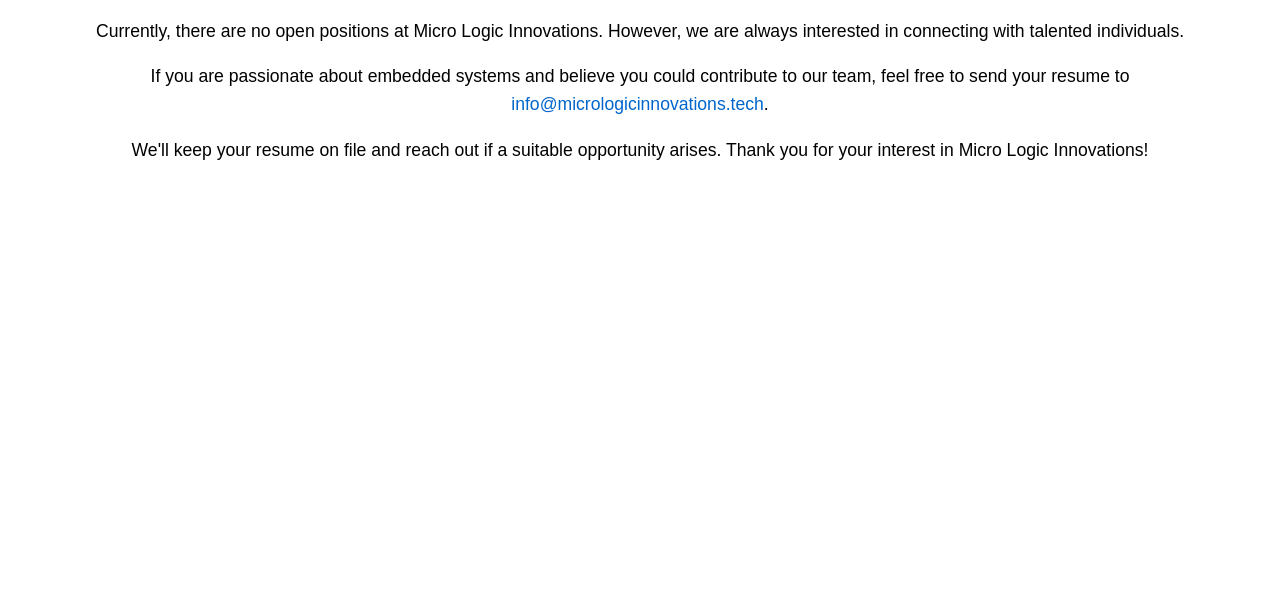
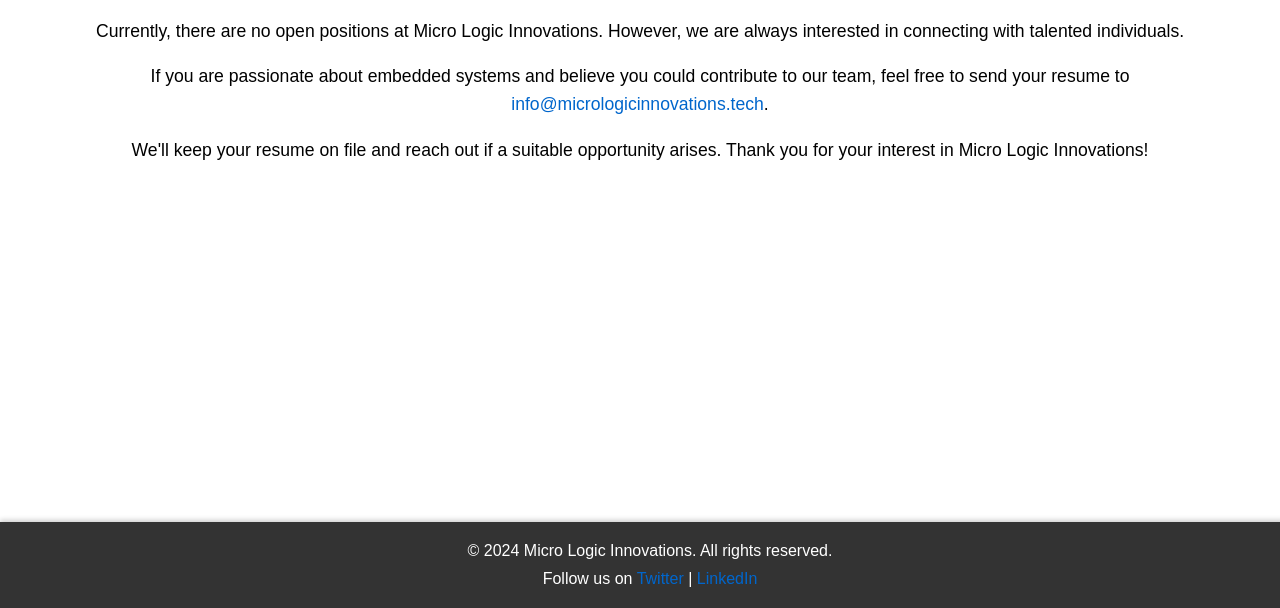
Before and after one commit to MicroLogicInnovationsWebsite/mli, a plain HTML site: page career.html in a window 1280 px wide. Shown: the part 192-800 px from the top of the page. Drawn offline with Linux system fonts and the light colour scheme.

Commit message:
Update career.html

```diff
--- a/career.html
+++ b/career.html
@@ -109,6 +109,31 @@
                 width: 80%;
             }
         }
+
+        /* Footer styles */
+        .footer {
+            background-color: #333;
+            color: white;
+            text-align: center;
+            padding: 10px;
+            position: fixed;
+            bottom: 0;
+            width: 100%;
+            box-shadow: 0 -2px 5px rgba(0, 0, 0, 0.2);
+        }
+
+        .footer p {
+            margin: 10px 0;
+        }
+
+        .footer a {
+            color: #0066cc;
+            text-decoration: none;
+        }
+
+        .footer a:hover {
+            text-decoration: underline;
+        }
     </style>
 </head>
 
@@ -142,6 +167,13 @@
                 interest in Micro Logic Innovations!</p>
         </div>
     </section>
+
+    <!-- Footer -->
+    <div class="footer">
+        <p>&copy; 2024 Micro Logic Innovations. All rights reserved.</p>
+        <p>Follow us on <a href="https://twitter.com/micrologicinnovations" target="_blank">Twitter</a> | <a href="https://www.linkedin.com/company/micrologicinnovations" target="_blank">LinkedIn</a></p>
+    </div>
+
 </body>
 
 </html>
```
